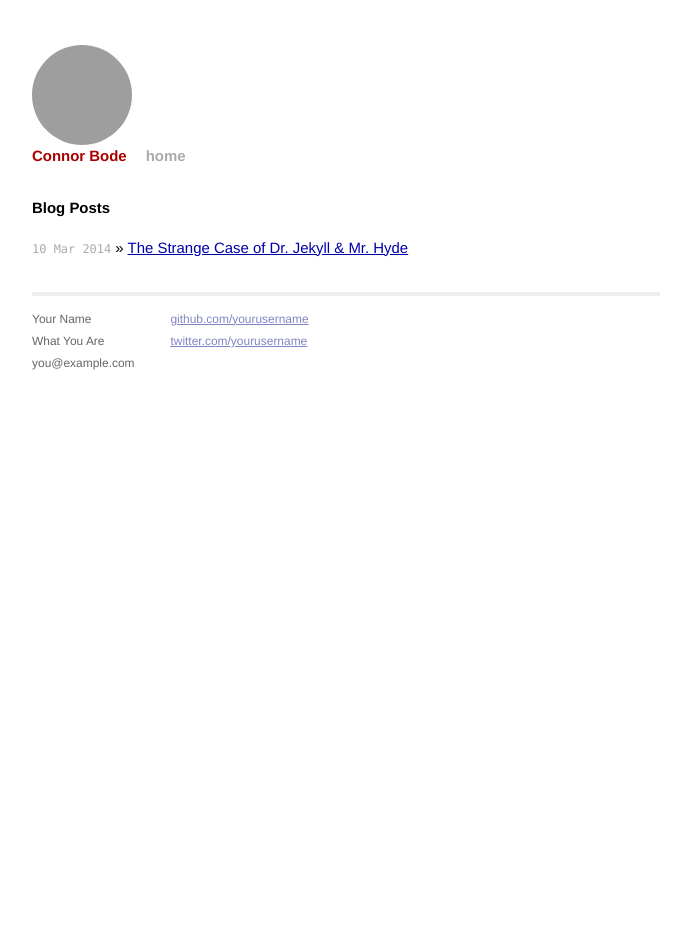
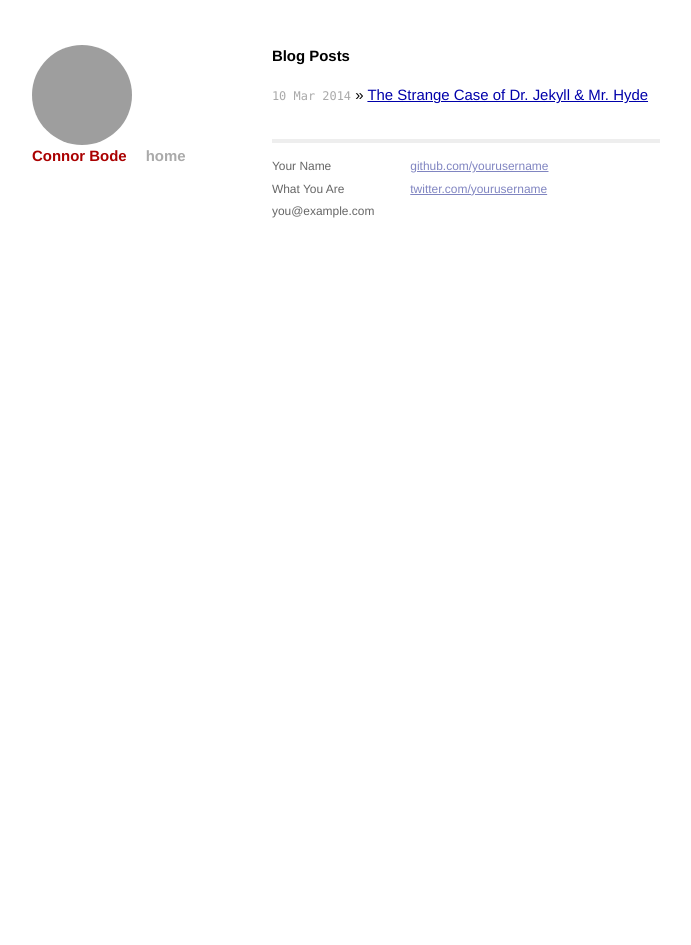
Before and after one commit to connorbode/connorbode.github.io, a Jekyll site: the page built from index.html, in a window 1280 px wide. Shown: the whole page, without its empty margins (294-985 px from the left). Built offline with Jekyll 4.4.1, drawn with Linux system fonts in a browser that asks for light colours; Markdown is read by kramdown in place of the engine named in the settings; grey boxes are pictures that could not be loaded.

Commit message:
changed site layout

```diff
--- a/_layouts/default.html
+++ b/_layouts/default.html
@@ -16,12 +16,15 @@
     <body>
 
         <div class="site">
+          <div class="left">
             <div class="header">
               <div id="gravatar"></div>
               <h1 class="title"><a href="/">{{ site.name }}</a></h1>
               <a class="extra" href="/">home</a>
             </div>
+          </div>
 
+          <div class="right">
             {{ content }}
 
             <div class="footer">
@@ -40,6 +43,9 @@
               </div>
             </div>
           </div>
+        </div>
+
+
 
     </body>
 </html>
--- a/css/main.css
+++ b/css/main.css
@@ -121,6 +121,16 @@ a:visited { color: #a0a; }
   border: 0;
 }
 
+.left {
+  float: left;
+  width: 38.2%;
+}
+
+.right {
+  float: right;
+  width: 61.8%;
+}
+
 #gravatar {
   width: 100px;
   height: 100px;
```
Lines whose indentation alone changed are shown as unchanged.
